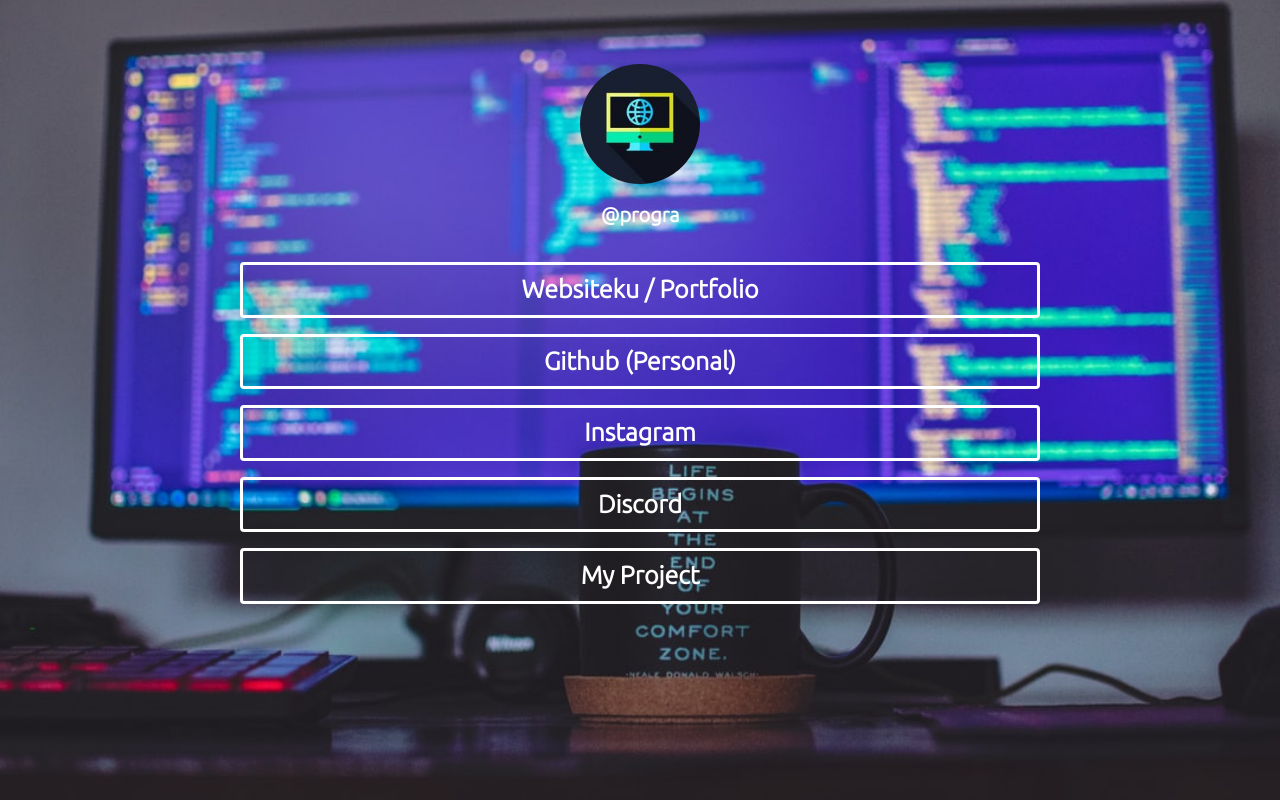
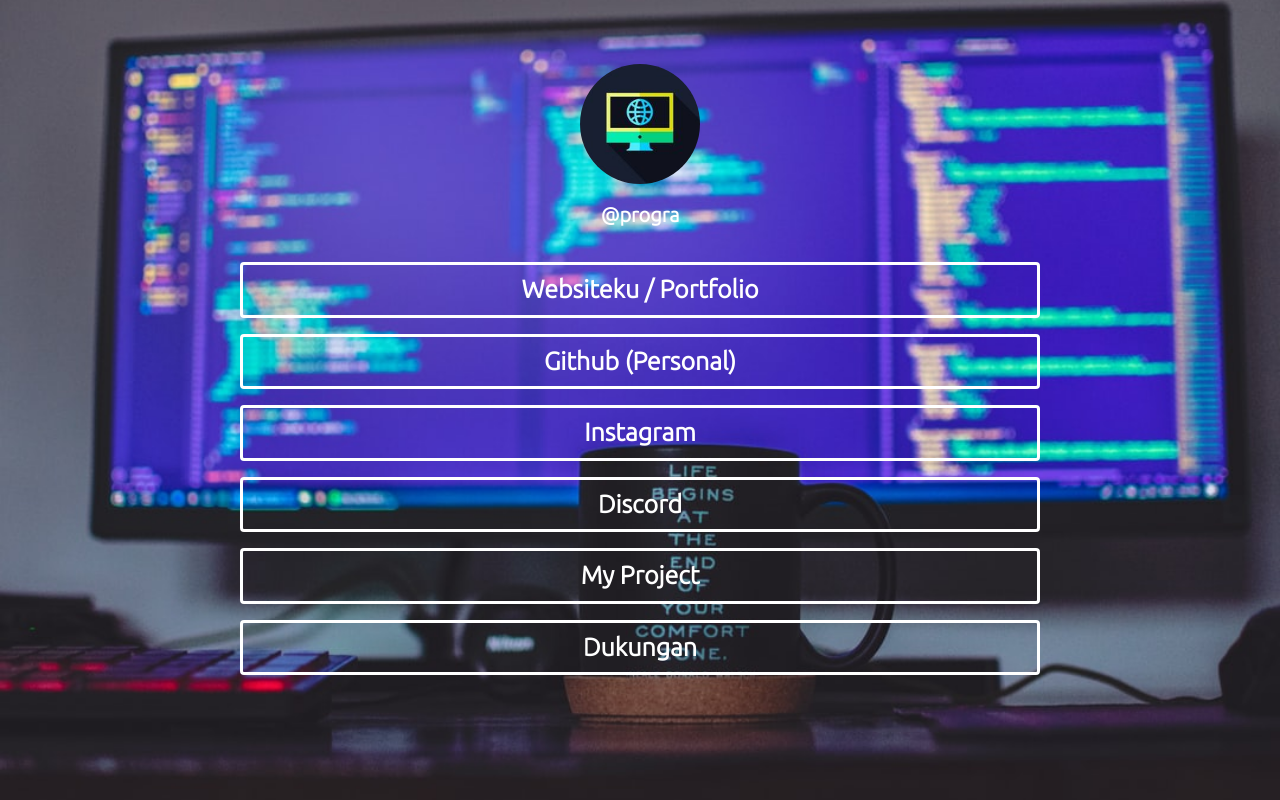
Before and after one commit to wanrabbae/programmer.idn, a plain HTML site: page index.html in a window 1280 px wide. Drawn offline with nearby package versions, Linux system fonts and the light colour scheme.

Commit message:
dukungan button option

```diff
--- a/index.html
+++ b/index.html
@@ -58,6 +58,10 @@
                     class="btn btn-default"><b>My
                         Project</b></a>
             </div>
+            <div class="tombol4 mb-3">
+                <a href="https://saweria.co/programmeridn" target="_blank"
+                    class="btn btn-default"><b>Dukungan</b></a>
+            </div>
         </div>
 
         <!-- BUTTON OPTION -->
```
